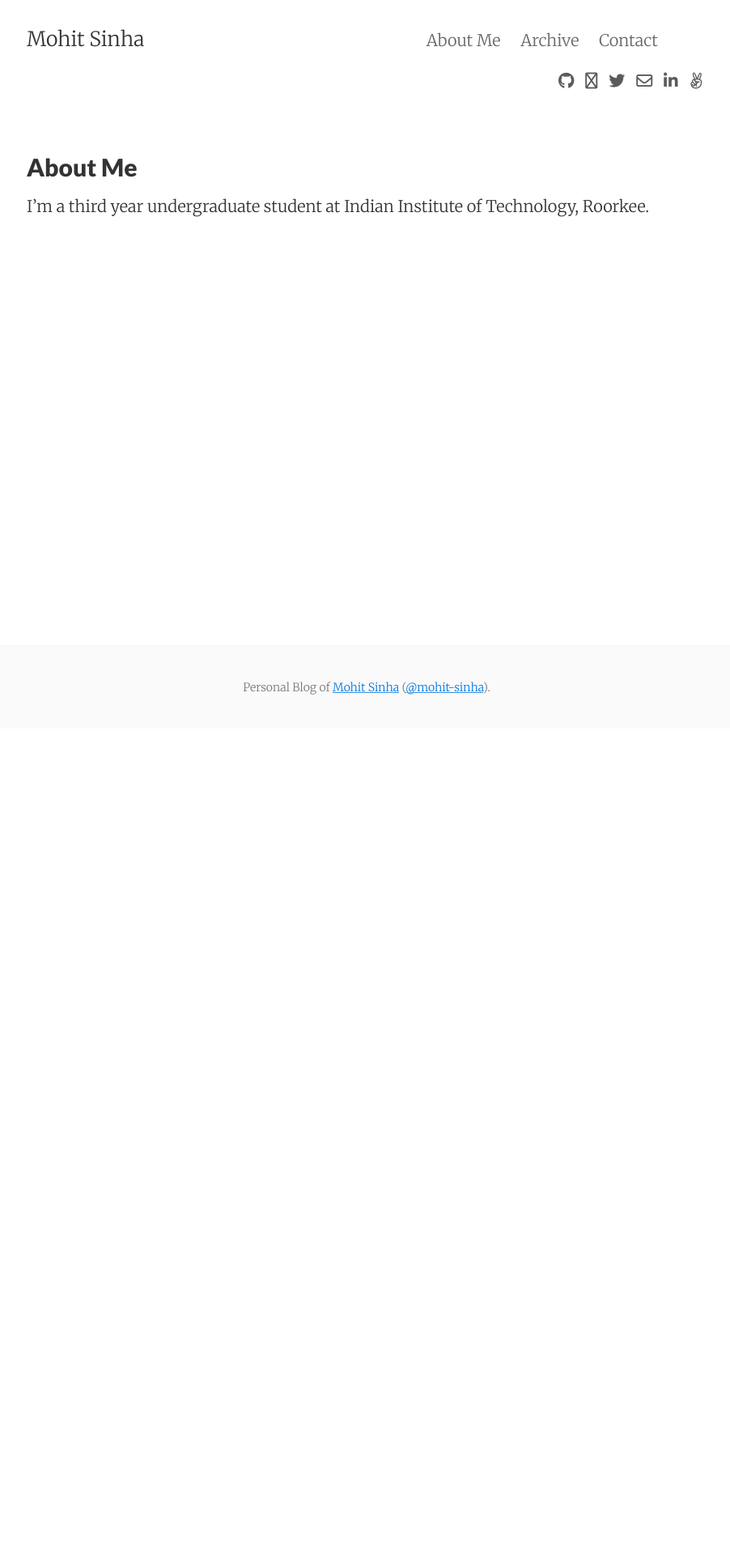
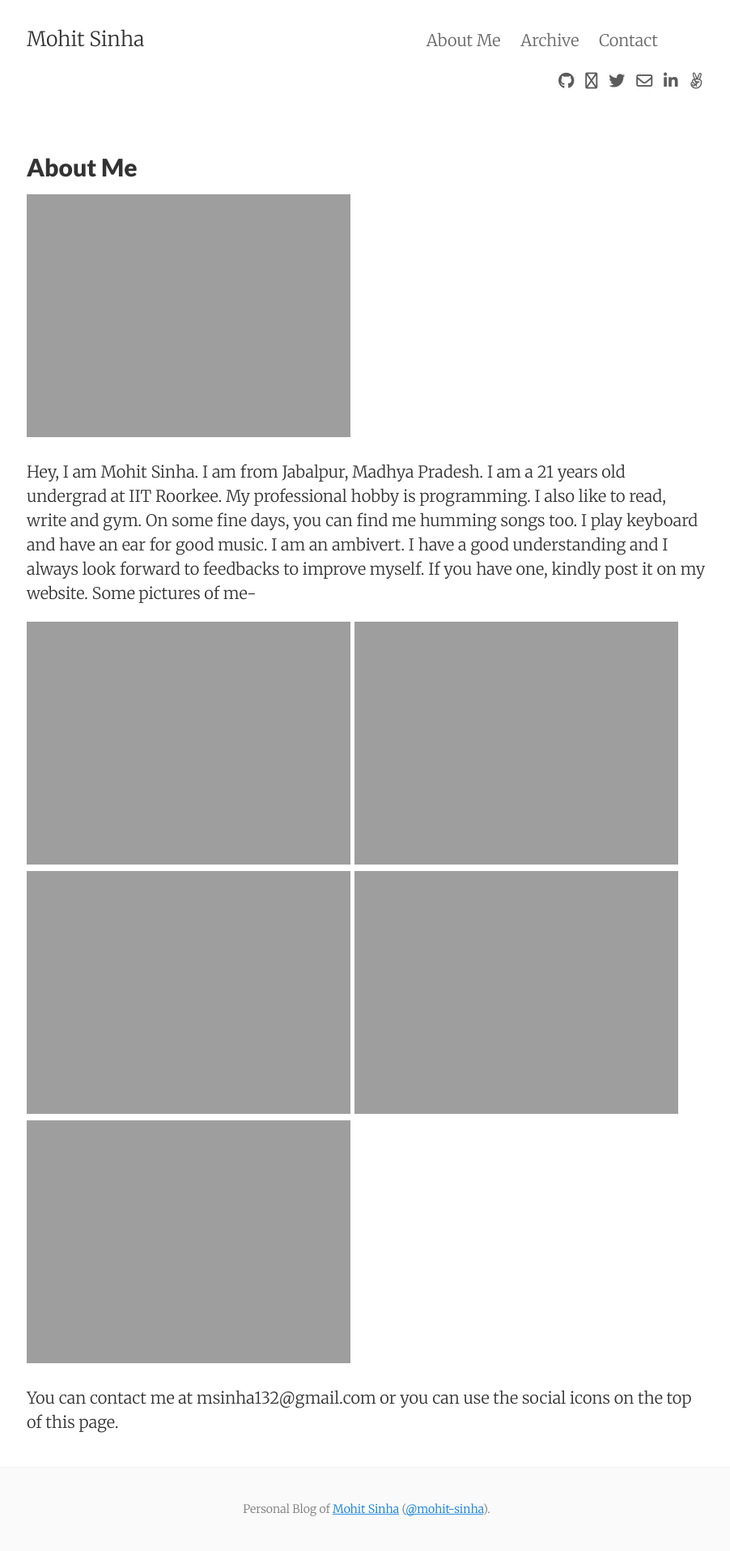
Before and after one commit to mohit-sinha/blog, a Jekyll site: the page built from about.md, in a window 1280 px wide. Shown: the whole page at 81% size, without its empty margins (187-1089 px from the left). Built offline with Jekyll 4.4.1, drawn with Linux system fonts in a browser that asks for light colours; nearby versions of some CDN libraries; comment, search, counter and statistics services are not loaded; before the commit the page ends 900 px from its top, so only the background shows below that.

Commit message:
added img

```diff
--- a/about.md
+++ b/about.md
@@ -5,4 +5,16 @@ permalink: /about/
 tags: about
 ---
 
-I'm a third year undergraduate student at Indian Institute of Technology, Roorkee.
+![Image](https://mohit-sinha.github.io/img/cover.jpg)
+
+Hey, I am Mohit Sinha. I am from Jabalpur, Madhya Pradesh. I am a 21 years old undergrad at IIT Roorkee. My professional hobby is programming. I also like to read, write and gym. On some fine days, you can find me humming songs too. I play keyboard and have an ear for good music.
+I am an ambivert. I have a good understanding and I always look forward to feedbacks to improve myself. If you have one, kindly post it on my website.
+Some pictures of me-
+
+<img src="https://mohit-sinha.github.io/img/img1.jpg" width="400" height="300" />
+<img src="https://mohit-sinha.github.io/img/img2.jpg" width="400" height="300" />
+<img src="https://mohit-sinha.github.io/img/img3.jpg" width="400" height="300" />
+<img src="https://mohit-sinha.github.io/img/img4.jpg" width="400" height="300" />
+<img src="https://mohit-sinha.github.io/img/img5.jpg" width="400" height="300" />
+
+You can contact me at msinha132@gmail.com or you can use the social icons on the top of this page.
```
